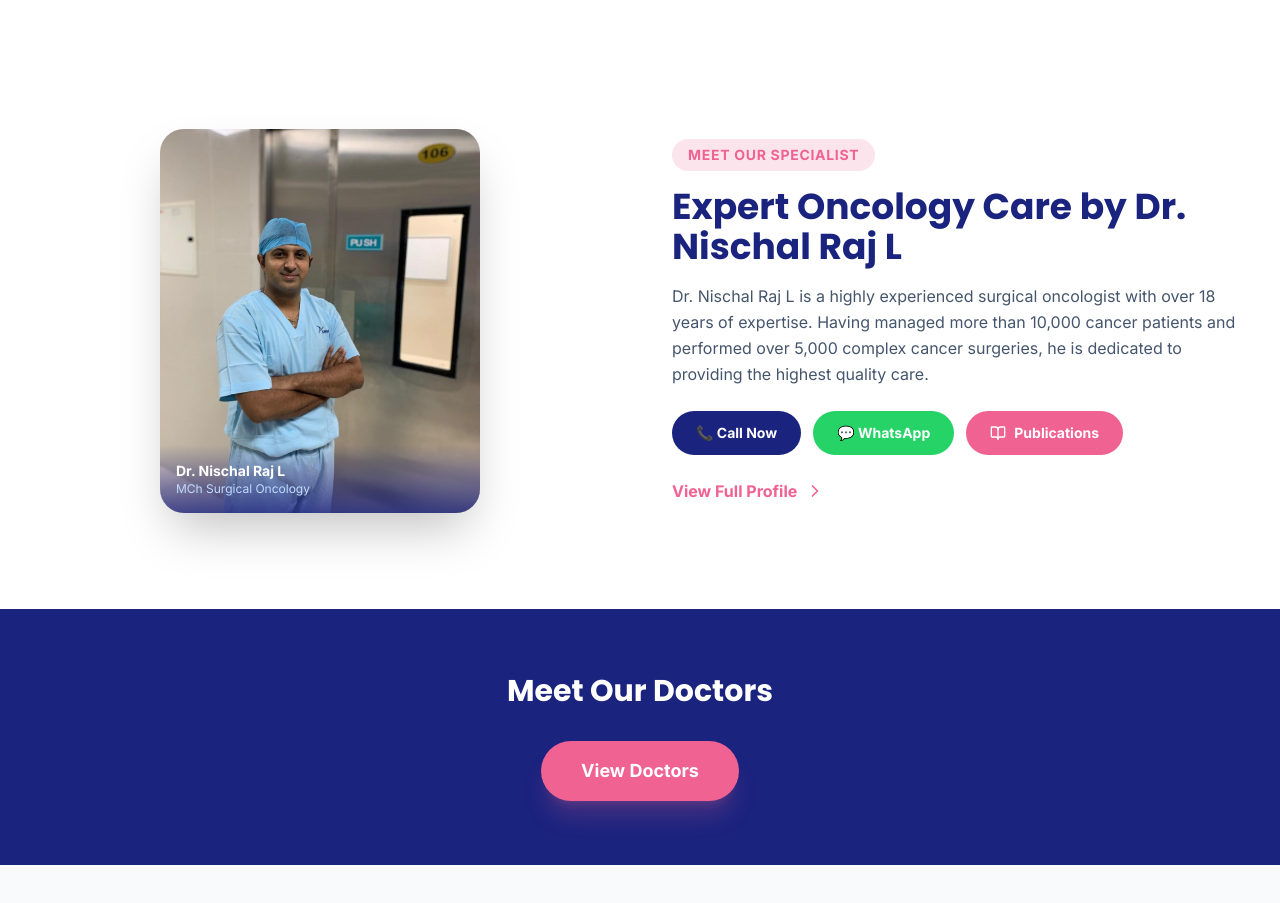
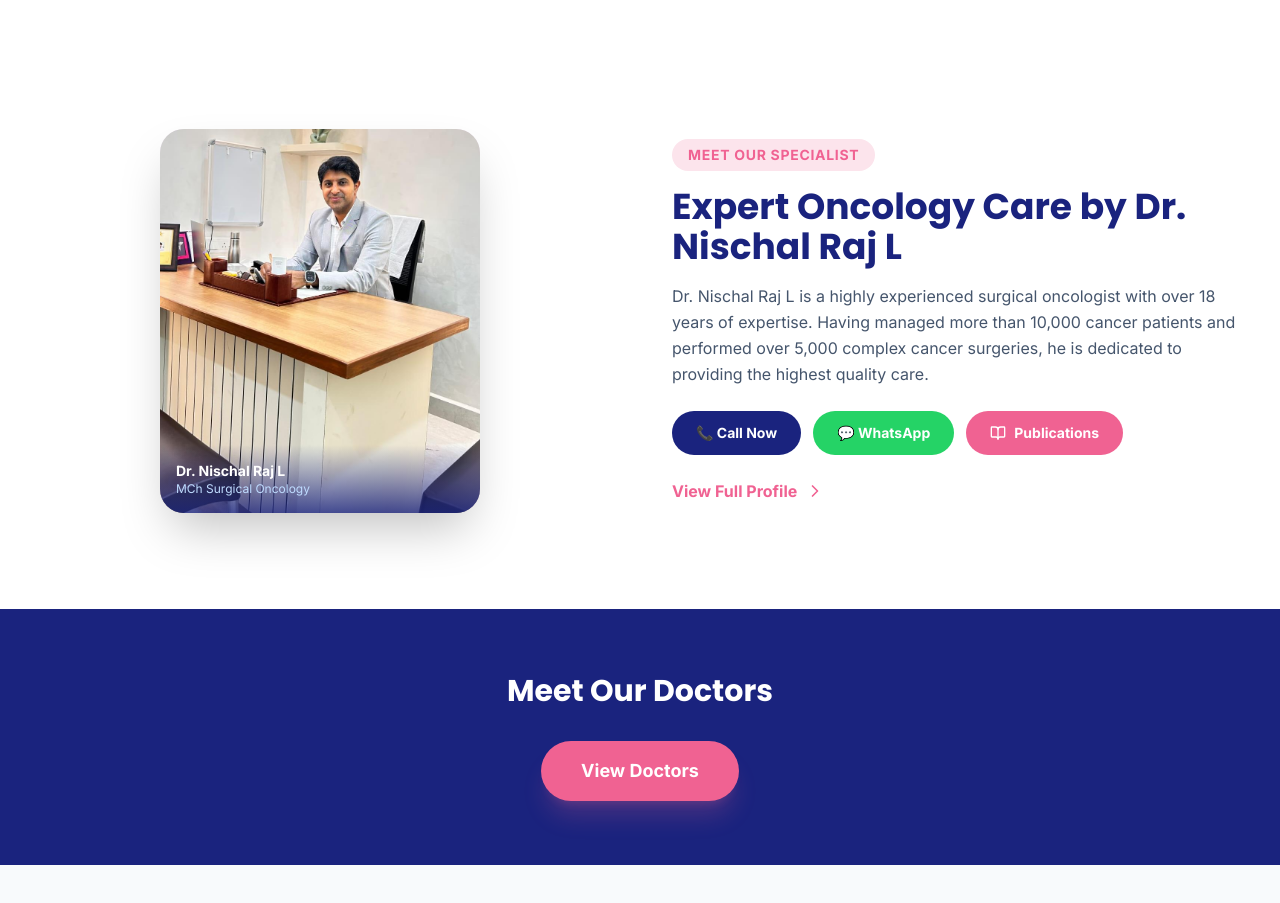
Before and after one commit to creator0017/canxest-healthcare, a React (Vite) app: page / in a window 1280 px wide. Shown: the part 1700-2603 px from the top of the page. Built offline with nearby package versions, Linux system fonts and the light colour scheme.

Commit message:
Add200055ghh0g888855 .

```diff
--- a/src/pages/Doctors.tsx
+++ b/src/pages/Doctors.tsx
@@ -279,7 +279,7 @@ const Doctors = () => {
                     onError={(e) => {
                       /* Fallback to scrubs photo if desk photo missing */
                       const img = e.target as HTMLImageElement;
-                      if (img.src.includes('doctor-desk.jpg')) {
+                      if (img.src.includes('docesk.jpg')) {
                         img.src = '/doctor-scrubs.jpg';
                       } else {
                         img.style.display = 'none';
@@ -355,7 +355,7 @@ const Doctors = () => {
                   className="w-full h-full object-cover object-center"
                   onError={(e) => {
                     const img = e.target as HTMLImageElement;
-                    if (img.src.includes('doctor-desk.jpg')) img.src = '/doctor-scrubs.jpg';
+                    if (img.src.includes('docesk.jpg')) img.src = '/doctor-scrubs.jpg';
                     else img.style.display = 'none';
                   }}
                 />
--- a/src/pages/Home.tsx
+++ b/src/pages/Home.tsx
@@ -245,7 +245,7 @@ const Home = ({ onBookClick }: HomeProps) => {
               </div>
               <div className="relative w-64 h-80 md:w-80 md:h-96 rounded-3xl overflow-hidden shadow-2xl bg-lavender">
                 <img
-                  src="/doctor-desk.jpg"
+                  src="/docesk.jpg"
                   alt="Dr. Nischal Raj L"
                   className="w-full h-full object-cover object-top"
                   onError={(e) => { (e.target as HTMLImageElement).style.display = 'none'; }}
```
